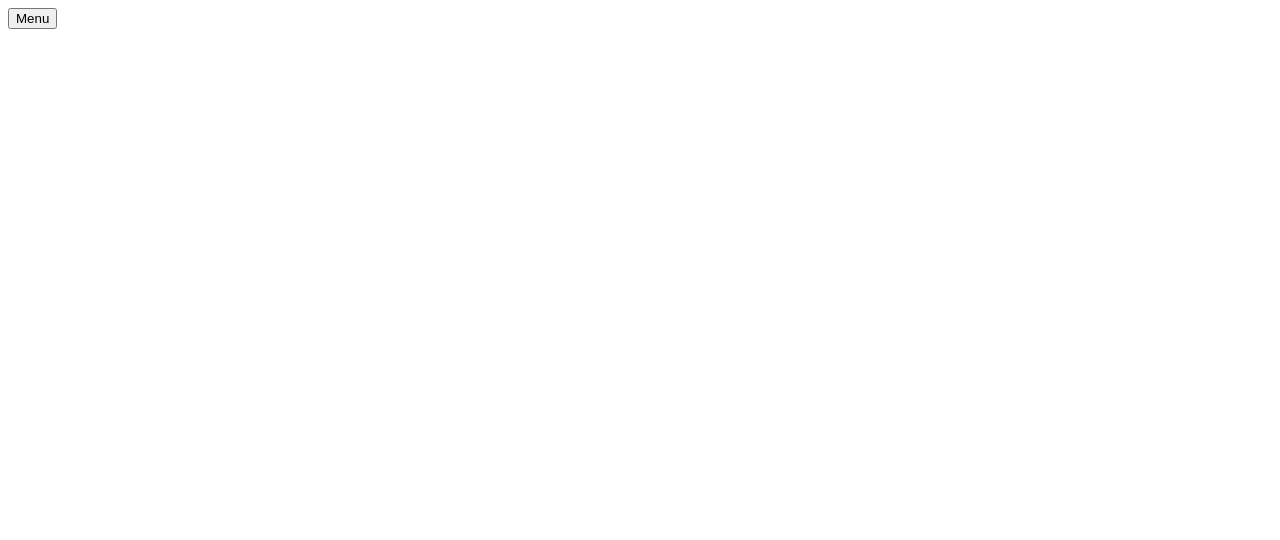
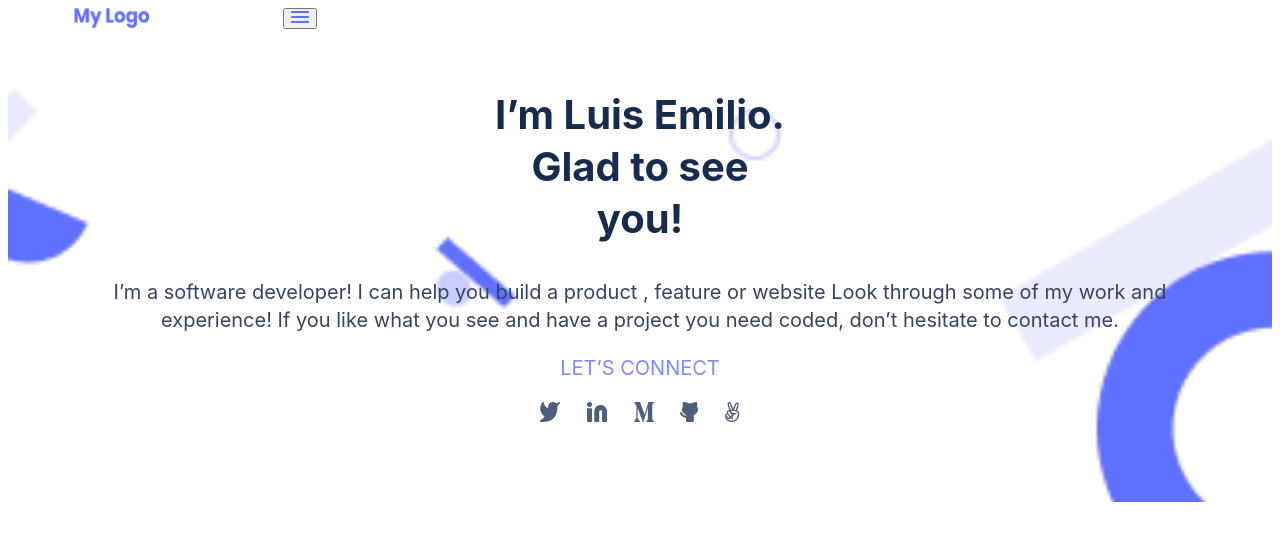
Before and after one commit to lerfast/my-portfolio, a website: page index.html in a window 1280 px wide. Drawn offline with Linux system fonts and the light colour scheme.

Commit message:
Add content to HTML,CSS, and updated the readme file

```diff
--- a/index.html
+++ b/index.html
@@ -8,8 +8,35 @@
     <title>Document</title>
 </head>
 <body>
-    <header>
-        <button>Menu</button>
+    <header class="header">
+
+        <img class="my-logo" src="./vectors/My Logo.png" alt="Mi logo">
+        <nav>
+            <button class="button">
+                <img src="./vectors/Union.png" alt="nav button">
+            </button>
+
+        </nav>
+
     </header>
+    <main class="main">
+
+        <section class="headline">
+            <h1 id="principal-title" class="color-blue">I’m Luis Emilio. <br>
+                Glad to see <br>
+                you!<br>
+            </h1>
+            <p class="color-dark-grey">I’m a software developer! I can help you build a product , feature or website Look through some of my work and experience! If you like what you see and have a project you need coded, don’t hesitate to contact me.</p>
+            <p class="color-purple">LET’S CONNECT</p>
+            <div class="icons-headline">
+                <img src="./vectors/twitter Vector.svg" alt="twitter-icon">
+                <img src="./vectors/Linkedin icon (1).png" alt="linkedin-icon">
+                <img src="./vectors/middle.png" alt="medium-icon">
+                <img src="./vectors/github logo.png" alt="github-icon">
+                <img src="./vectors/angellist-icon.png" alt="angellist-icon">
+            </div>
+
+
+    </main>
 </body>
 </html>
--- a/style.css
+++ b/style.css
@@ -1,3 +1,82 @@
-.menu {
-  color: aqua;
+
+.header {
+    display: flex;
+    flex-direction: row;
+    justify-content: space-around;
+    width: 375px;
+    left: 0px;
+    top: 44px;
+    border-radius: 0px;
+    margin: 0;
+    background-color: #fff;
+    height: 48px;
+
+
+  }
+
+  .my-logo{
+
+    height: 20px;
+    width: 76px;
+    left: 12px;
+    top: 10px;
+    border-radius: nullpx;
+
+  }
+
+
+
+
+  .main {
+    background-image: url(./vectors/header-shapes\ mobile.png);
+    background-repeat: no-repeat;
+    background-size: 100%;
+    height: 100%;
+    padding-bottom: 80px;
+  }
+
+  .color-blue {
+    color: #172B4D;
+    ;
+  }
+
+  .color-dark-grey{
+    color: #344563;
+    ;
+  }
+
+.color-purple{
+    color: #7F8CFF ;
 }
+
+
+
+  .headline {
+    margin: 0 8%;
+  }
+
+  #principal-title {
+    font-family: 'Inter', sans-serif;
+    font-size: 40px;
+    line-height: 52px;
+    text-align: center;
+  }
+
+  #principal-title span {
+    color: #36b37e;
+  }
+
+  .headline p {
+    font-family: 'Inter', sans-serif;
+    font-size: 20px;
+    font-weight: 400;
+    line-height: 28px;
+    text-align: center;
+  }
+
+  .icons-headline {
+    display: flex;
+    max-width: 200px;
+    margin: 0 auto;
+    justify-content: space-between;
+  }
```
Also changed, not shown: README.md, vectors/Linkedin icon (1).png (added), vectors/My Logo.png (added), vectors/Union.png (added), vectors/angellist-icon.png (added), vectors/github logo.png (added), vectors/header-background-mobile.png (added), vectors/header-shapes mobile.png (added), vectors/luis-logo.png (added), vectors/middle.png (added), vectors/twitter Vector.svg (added), vectors/↳ Time.png (added).
